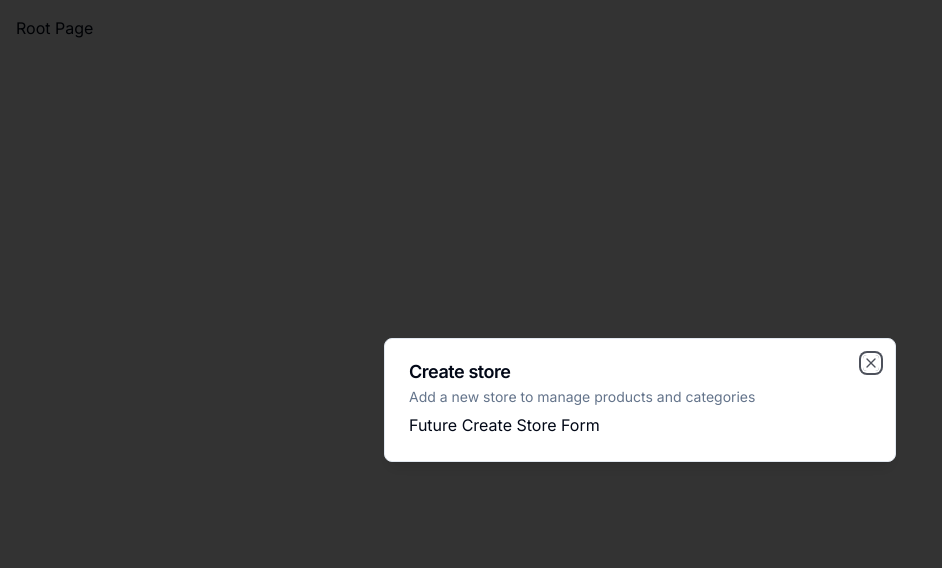
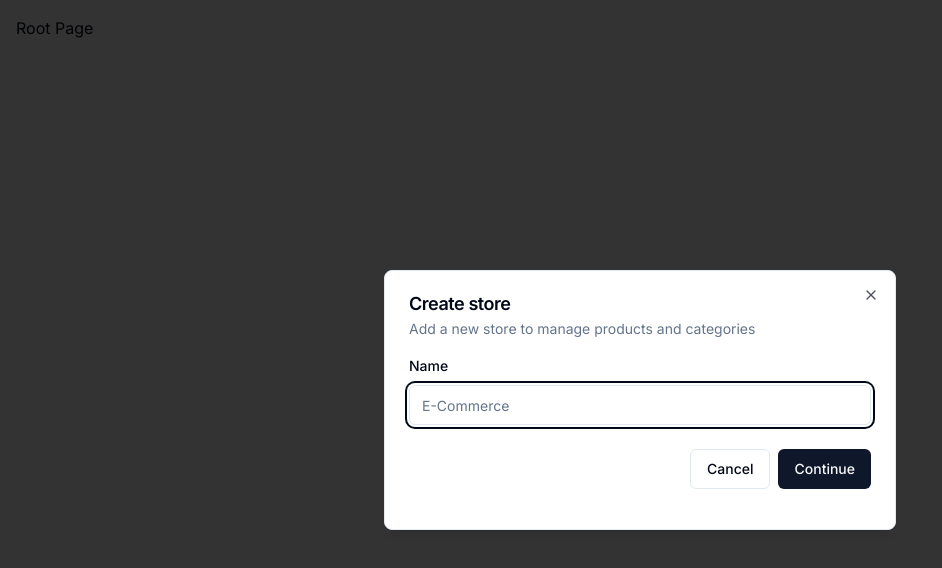
Before and after one commit to taiyo-vku/ecomercer-website, a Next.js app: page / in a window 1280 px wide. Shown: the top 568 px of the page, without its empty margins (0-942 px from the left). Built offline with nearby package versions, Linux system fonts and the light colour scheme.

Commit message:
form components (Admin)

```diff
--- a/components/modals/store-modal.tsx
+++ b/components/modals/store-modal.tsx
@@ -1,19 +1,76 @@
 "use client";
+
+import * as z from "zod";
+
 
 import { useStoreModal } from "@/hooks/use-store-modal";
 import { Modal } from "../ui/modal";
+import { useForm } from "react-hook-form";
+import { zodResolver } from "@hookform/resolvers/zod";
+import { Form, FormControl, FormField, FormItem, FormLabel, FormMessage } from "../ui/form";
+import { Input } from "../ui/input";
+import { Button } from "../ui/button";
+
+
+
+const formSchema = z.object({
+    name: z.string().min(1),
+});
 
 export const StoreModal = () => {
     const storeModal = useStoreModal();
+
+    const form = useForm<z.infer<typeof formSchema>>({
+        resolver: zodResolver(formSchema),
+        defaultValues: {
+            name: "",
+        }
+    });
+
+    const onSubmit = async (values: z.infer<typeof formSchema>) => {
+        console.log(values);
+    };
+
+
+
+
+
     return (
         <Modal
             title='Create store'
             description="Add a new store to manage products and categories"
             isOpen={storeModal.isOpen}
-            onClose={storeModal.onClose}
-        >
-            Future Create Store Form
+            onClose={storeModal.onClose}>
+            <div>
+                <div className="space-y-4 py-2 pb-4">
+                    <Form {...form}>
+                        <form onSubmit={form.handleSubmit(onSubmit)}>
+                        <FormField name="name" control={form.control} render={({ field }) => (
+                            <FormItem>
+                                <FormLabel>
+                                    Name
+                                </FormLabel>
+                                <FormControl>
+                                    <Input placeholder="E-Commerce" {...field} />
+                                </FormControl>
+                                <FormMessage />
+                            </FormItem>
+                        )}
+
+                        />
+                        <div className="pt-6 space-x-2 flex items-center justify-end">
+                            <Button variant="outline" onClick={storeModal.onClose}>Cancel</Button>
+                            <Button type="submit">Continue</Button>
+
+                        </div>
+                        </form>
+
+                    </Form>
+                </div>
+            </div>
+
         </Modal>
+
     );
 
 };
--- /dev/null
+++ b/components/ui/form.tsx
@@ -0,0 +1,178 @@
+"use client"
+
+import * as React from "react"
+import * as LabelPrimitive from "@radix-ui/react-label"
+import { Slot } from "@radix-ui/react-slot"
+import {
+  Controller,
+  ControllerProps,
+  FieldPath,
+  FieldValues,
+  FormProvider,
+  useFormContext,
+} from "react-hook-form"
+
+import { cn } from "@/lib/utils"
+import { Label } from "@/components/ui/label"
+
+const Form = FormProvider
+
+type FormFieldContextValue<
+  TFieldValues extends FieldValues = FieldValues,
+  TName extends FieldPath<TFieldValues> = FieldPath<TFieldValues>
+> = {
+  name: TName
+}
+
+const FormFieldContext = React.createContext<FormFieldContextValue>(
+  {} as FormFieldContextValue
+)
+
+const FormField = <
+  TFieldValues extends FieldValues = FieldValues,
+  TName extends FieldPath<TFieldValues> = FieldPath<TFieldValues>
+>({
+  ...props
+}: ControllerProps<TFieldValues, TName>) => {
+  return (
+    <FormFieldContext.Provider value={{ name: props.name }}>
+      <Controller {...props} />
+    </FormFieldContext.Provider>
+  )
+}
+
+const useFormField = () => {
+  const fieldContext = React.useContext(FormFieldContext)
+  const itemContext = React.useContext(FormItemContext)
+  const { getFieldState, formState } = useFormContext()
+
+  const fieldState = getFieldState(fieldContext.name, formState)
+
+  if (!fieldContext) {
+    throw new Error("useFormField should be used within <FormField>")
+  }
+
+  const { id } = itemContext
+
+  return {
+    id,
+    name: fieldContext.name,
+    formItemId: `${id}-form-item`,
+    formDescriptionId: `${id}-form-item-description`,
+    formMessageId: `${id}-form-item-message`,
+    ...fieldState,
+  }
+}
+
+type FormItemContextValue = {
+  id: string
+}
+
+const FormItemContext = React.createContext<FormItemContextValue>(
+  {} as FormItemContextValue
+)
+
+const FormItem = React.forwardRef<
+  HTMLDivElement,
+  React.HTMLAttributes<HTMLDivElement>
+>(({ className, ...props }, ref) => {
+  const id = React.useId()
+
+  return (
+    <FormItemContext.Provider value={{ id }}>
+      <div ref={ref} className={cn("space-y-2", className)} {...props} />
+    </FormItemContext.Provider>
+  )
+})
+FormItem.displayName = "FormItem"
+
+const FormLabel = React.forwardRef<
+  React.ElementRef<typeof LabelPrimitive.Root>,
+  React.ComponentPropsWithoutRef<typeof LabelPrimitive.Root>
+>(({ className, ...props }, ref) => {
+  const { error, formItemId } = useFormField()
+
+  return (
+    <Label
+      ref={ref}
+      className={cn(error && "text-destructive", className)}
+      htmlFor={formItemId}
+      {...props}
+    />
+  )
+})
+FormLabel.displayName = "FormLabel"
+
+const FormControl = React.forwardRef<
+  React.ElementRef<typeof Slot>,
+  React.ComponentPropsWithoutRef<typeof Slot>
+>(({ ...props }, ref) => {
+  const { error, formItemId, formDescriptionId, formMessageId } = useFormField()
+
+  return (
+    <Slot
+      ref={ref}
+      id={formItemId}
+      aria-describedby={
+        !error
+          ? `${formDescriptionId}`
+          : `${formDescriptionId} ${formMessageId}`
+      }
+      aria-invalid={!!error}
+      {...props}
+    />
+  )
+})
+FormControl.displayName = "FormControl"
+
+const FormDescription = React.forwardRef<
+  HTMLParagraphElement,
+  React.HTMLAttributes<HTMLParagraphElement>
+>(({ className, ...props }, ref) => {
+  const { formDescriptionId } = useFormField()
+
+  return (
+    <p
+      ref={ref}
+      id={formDescriptionId}
+      className={cn("text-sm text-muted-foreground", className)}
+      {...props}
+    />
+  )
+})
+FormDescription.displayName = "FormDescription"
+
+const FormMessage = React.forwardRef<
+  HTMLParagraphElement,
+  React.HTMLAttributes<HTMLParagraphElement>
+>(({ className, children, ...props }, ref) => {
+  const { error, formMessageId } = useFormField()
+  const body = error ? String(error?.message) : children
+
+  if (!body) {
+    return null
+  }
+
+  return (
+    <p
+      ref={ref}
+      id={formMessageId}
+      className={cn("text-sm font-medium text-destructive", className)}
+      {...props}
+    >
+      {body}
+    </p>
+  )
+})
+FormMessage.displayName = "FormMessage"
+
+export {
+  useFormField,
+  Form,
+  FormItem,
+  FormLabel,
+  FormControl,
+  FormDescription,
+  FormMessage,
+  FormField,
+}
--- /dev/null
+++ b/components/ui/input.tsx
@@ -0,0 +1,25 @@
+import * as React from "react"
+
+import { cn } from "@/lib/utils"
+
+export interface InputProps
+  extends React.InputHTMLAttributes<HTMLInputElement> {}
+
+const Input = React.forwardRef<HTMLInputElement, InputProps>(
+  ({ className, type, ...props }, ref) => {
+    return (
+      <input
+        type={type}
+        className={cn(
+          "flex h-10 w-full rounded-md border border-input bg-background px-3 py-2 text-sm ring-offset-background file:border-0 file:bg-transparent file:text-sm file:font-medium placeholder:text-muted-foreground focus-visible:outline-none focus-visible:ring-2 focus-visible:ring-ring focus-visible:ring-offset-2 disabled:cursor-not-allowed disabled:opacity-50",
+          className
+        )}
+        ref={ref}
+        {...props}
+      />
+    )
+  }
+)
+Input.displayName = "Input"
+
+export { Input }
--- /dev/null
+++ b/components/ui/label.tsx
@@ -0,0 +1,26 @@
+"use client"
+
+import * as React from "react"
+import * as LabelPrimitive from "@radix-ui/react-label"
+import { cva, type VariantProps } from "class-variance-authority"
+
+import { cn } from "@/lib/utils"
+
+const labelVariants = cva(
+  "text-sm font-medium leading-none peer-disabled:cursor-not-allowed peer-disabled:opacity-70"
+)
+
+const Label = React.forwardRef<
+  React.ElementRef<typeof LabelPrimitive.Root>,
+  React.ComponentPropsWithoutRef<typeof LabelPrimitive.Root> &
+    VariantProps<typeof labelVariants>
+>(({ className, ...props }, ref) => (
+  <LabelPrimitive.Root
+    ref={ref}
+    className={cn(labelVariants(), className)}
+    {...props}
+  />
+))
+Label.displayName = LabelPrimitive.Root.displayName
+
+export { Label }
--- a/package.json
+++ b/package.json
@@ -10,7 +10,9 @@
   },
   "dependencies": {
     "@clerk/nextjs": "^5.2.8",
+    "@hookform/resolvers": "^3.9.0",
     "@radix-ui/react-dialog": "^1.1.1",
+    "@radix-ui/react-label": "^2.1.0",
     "@radix-ui/react-slot": "^1.1.0",
     "class-variance-authority": "^0.7.0",
     "clsx": "^2.1.1",
@@ -18,8 +20,10 @@
     "next": "14.2.5",
     "react": "^18",
     "react-dom": "^18",
+    "react-hook-form": "^7.52.1",
     "tailwind-merge": "^2.4.0",
     "tailwindcss-animate": "^1.0.7",
+    "zod": "^3.23.8",
     "zustand": "^4.5.4"
   },
   "devDependencies": {
```
Also changed, not shown: 1 other file (tests, documents, lock files or other folders).
